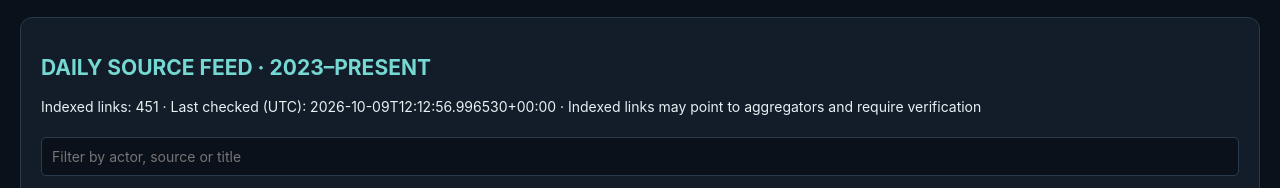
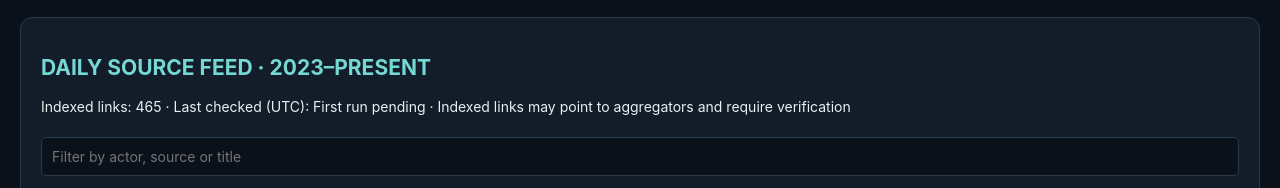
Before and after one commit to Praddyspinoza/all-opposition-to-Meghalaya-government, a plain HTML site: page index.html in a window 1280 px wide. Shown: the part 1185-1373 px from the top of the page. Drawn offline with Linux system fonts and the light colour scheme.

Commit message:
Display researched article records alongside daily collected links

```diff
--- a/index.html
+++ b/index.html
@@ -23,6 +23,6 @@ function render(){document.querySelectorAll('.nav').forEach(b=>b.classList.toggl
  function esc(s){return String(s||'').replace(/[&<>"']/g,c=>({'&':'&amp;','<':'&lt;','>':'&gt;','"':'&quot;',"'":'&#39;'}[c]))}
  function safe(u){try{let a=new URL(u);return ['https:','http:'].includes(a.protocol)?esc(a.href):'#'}catch(e){return '#'}}
  document.getElementById('live-source-filter').addEventListener('input',render);
- fetch('./daily_sources.json?ts='+Date.now()).then(r=>{if(!r.ok)throw Error(r.status);return r.json()}).then(d=>{records=d.records||[];document.getElementById('live-source-status').textContent='Indexed links: '+records.length+' · Last checked (UTC): '+(d.last_checked_utc||'First run pending')+' · Indexed links may point to aggregators and require verification';render()}).catch(e=>{document.getElementById('live-source-status').textContent='Daily feed unavailable: '+e.message});
+ Promise.all([fetch('./daily_sources.json?ts='+Date.now()).then(r=>r.json()),fetch('./researched_sources.json?ts='+Date.now()).then(r=>r.json())]).then(d=>{records=[...(d[1].records||[]),...(d[0].records||[])];document.getElementById('live-source-status').textContent='Indexed links: '+records.length+' · Last checked (UTC): '+(d.last_checked_utc||'First run pending')+' · Indexed links may point to aggregators and require verification';render()}).catch(e=>{document.getElementById('live-source-status').textContent='Daily feed unavailable: '+e.message});
 })();
 </script></body></html>
```
